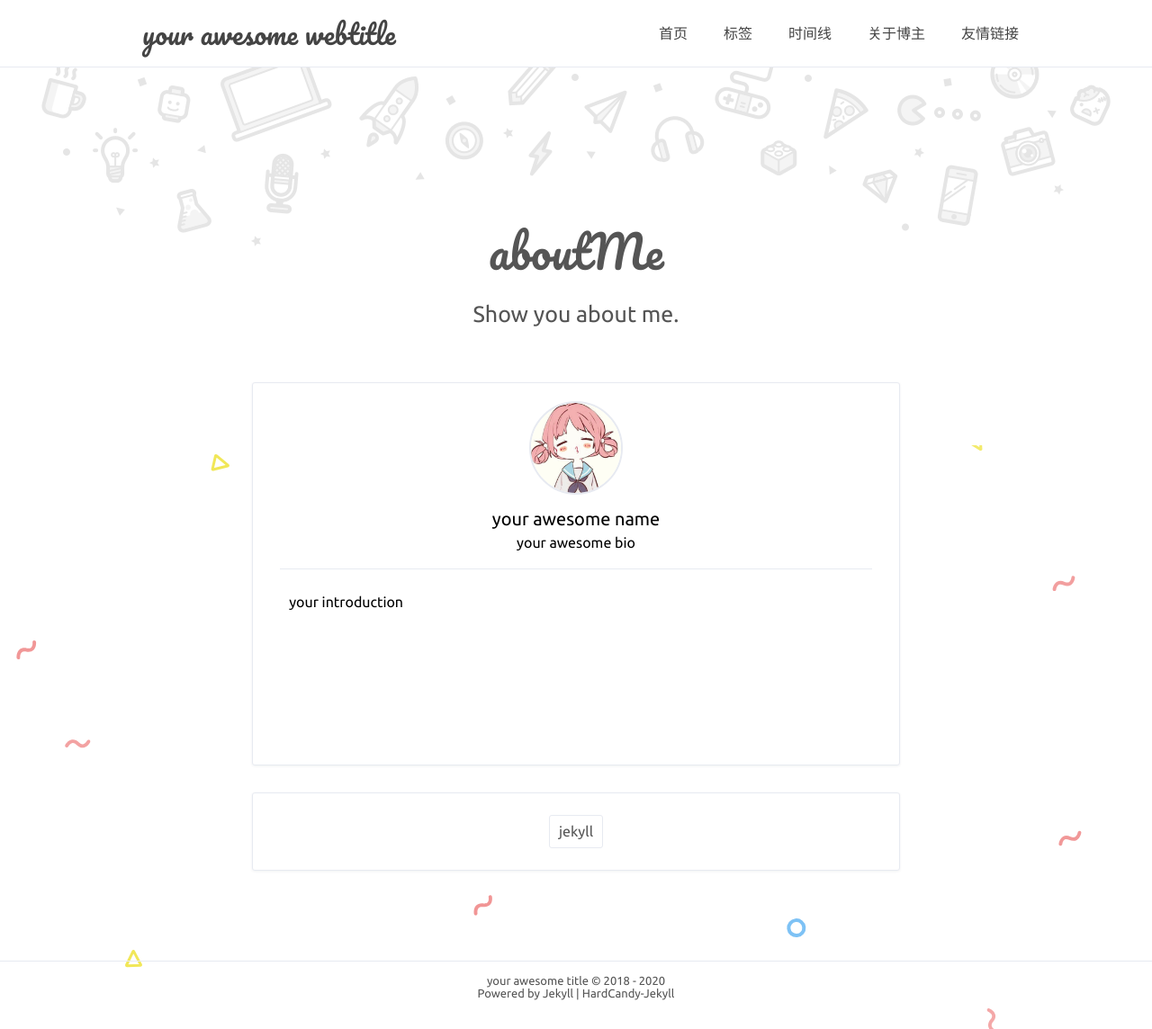
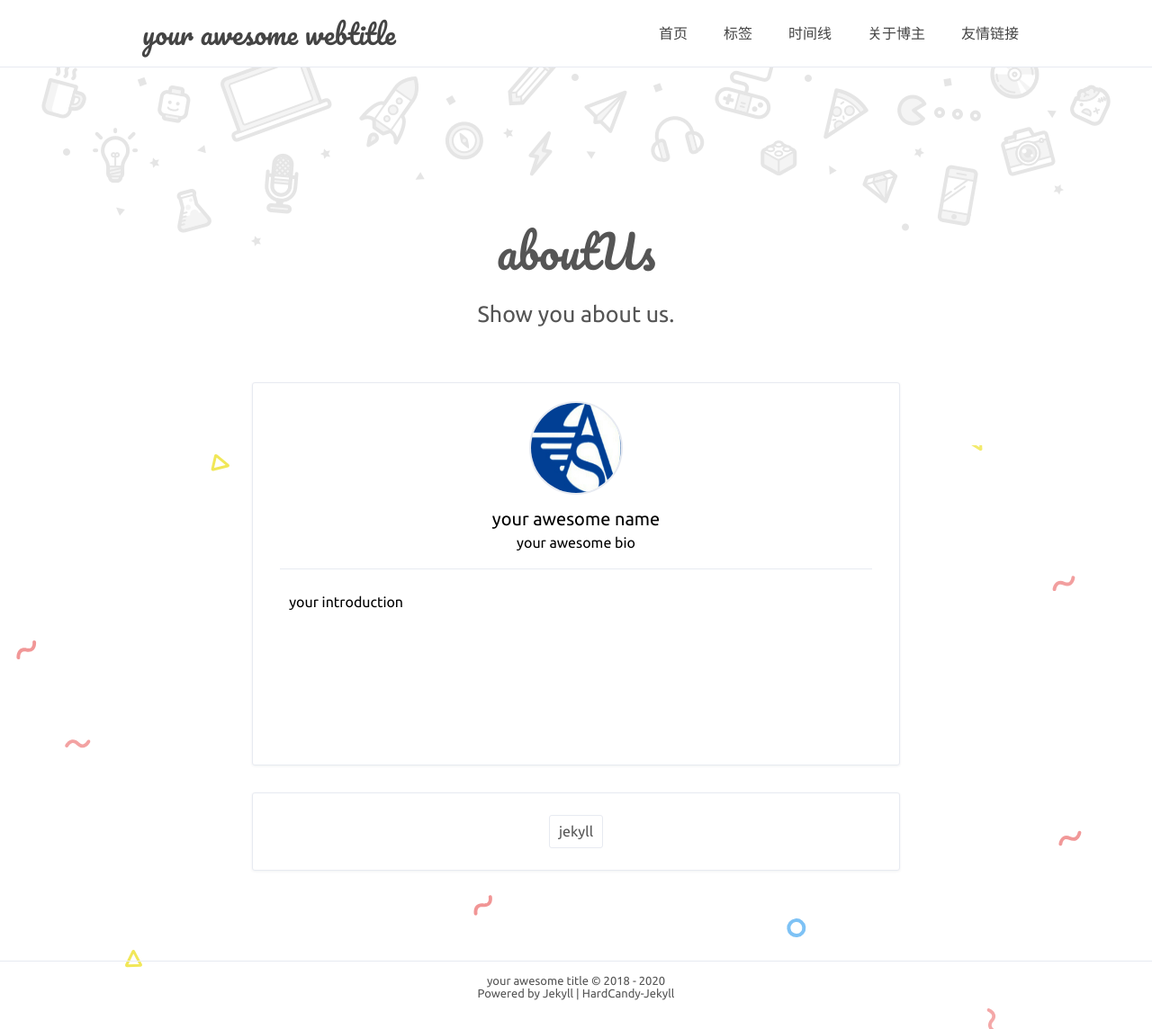
Before and after one commit to WHUTOSA-BEG/WHUTOSA-BEG.github.io, a Jekyll site: the page built from about.html, in a window 1280 px wide. Shown: the whole page at 90% size. Built offline with Jekyll 4.4.1, drawn with Linux system fonts in a browser that asks for light colours; comment, search, counter and statistics services are not loaded.

Commit message:
初期修改

```diff
--- a/about.html
+++ b/about.html
@@ -1,8 +1,8 @@
 ---
 layout: default
-title: 关于我
-page-title: aboutMe
-home-title: Show you about me.
+title: 关于我们
+page-title: aboutUs
+home-title: Show you about us.
 description:
 ---
 
```
Also changed, not shown: assets/profile.jpeg, screenshot/1.png (deleted), screenshot/10.png (deleted), screenshot/2.png (deleted), screenshot/3.png (deleted), screenshot/4.png (deleted), screenshot/5.png (deleted), screenshot/6.png (deleted), screenshot/7.png (deleted), screenshot/8.png (deleted), screenshot/9.png (deleted), screenshot/sns-icon.png (deleted), screenshot/博客代码高亮例子.png (deleted).
